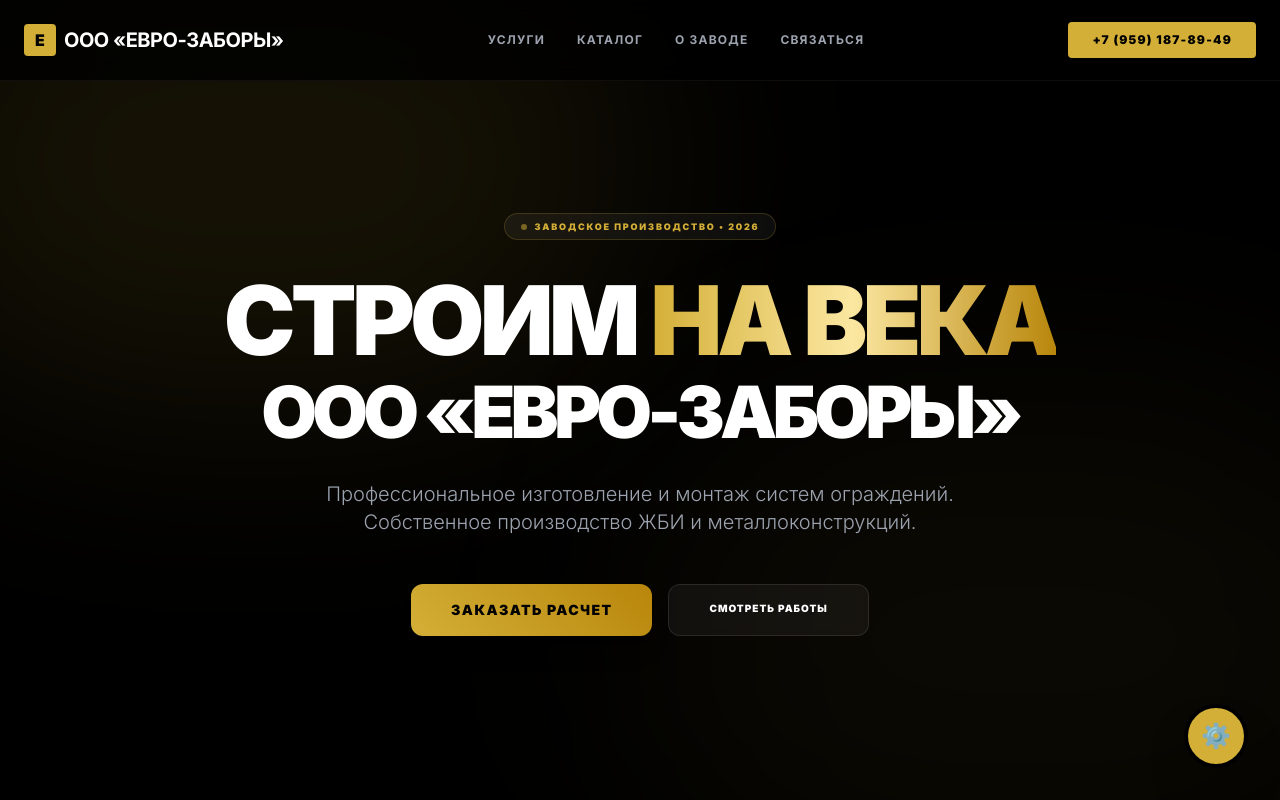
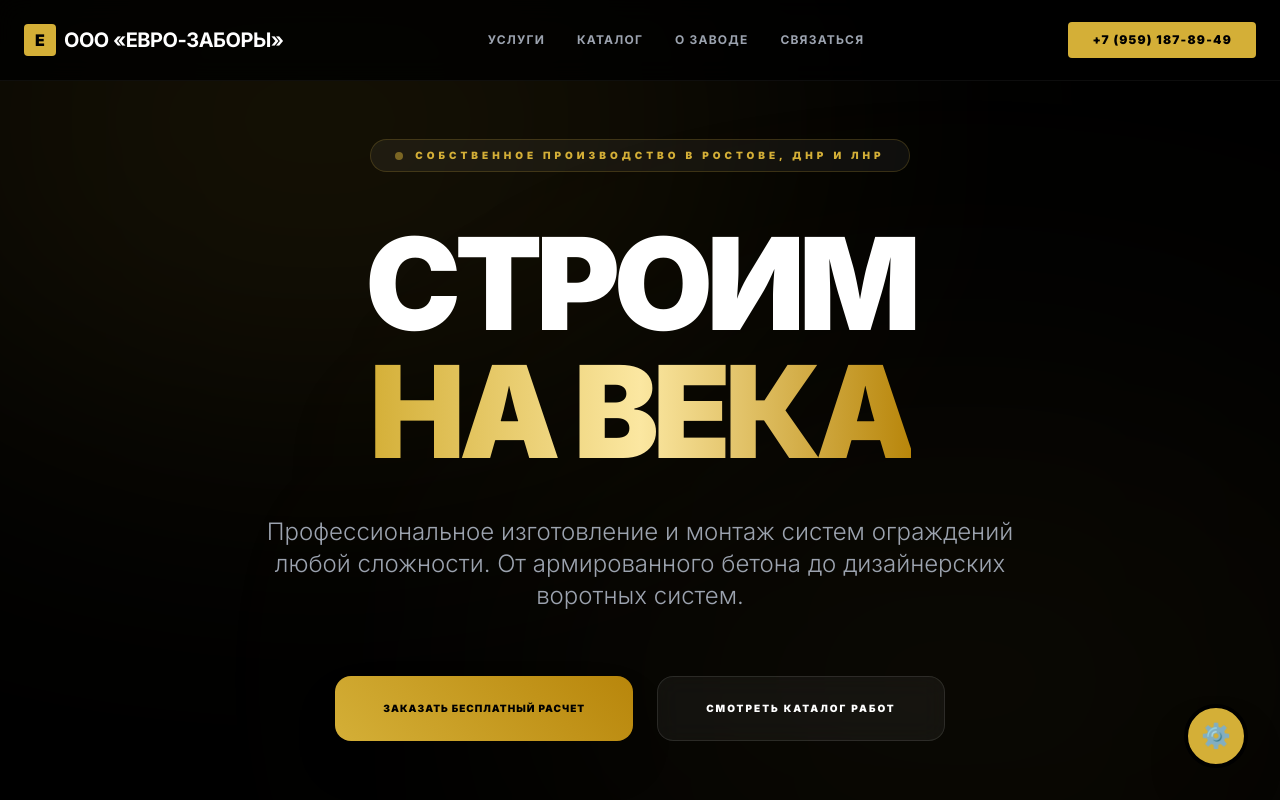
Before and after one commit to ksasha79/KovkaMaster, a React (Vite) app: page / in a window 1280 px wide. Shown: the top 800 px of the page. Built offline with nearby package versions, Linux system fonts and the light colour scheme.

Commit message:
Update Hero.tsx

```diff
--- a/components/Hero.tsx
+++ b/components/Hero.tsx
@@ -3,36 +3,36 @@ import { CONTACTS } from '../config.ts';
 
 const Hero: React.FC = () => {
   return (
-    <section className="relative min-h-screen flex items-center justify-center pt-24 pb-12 px-4 overflow-hidden bg-brand-black">
+    <section className="relative min-h-screen flex items-center justify-center pt-20 overflow-hidden bg-brand-black">
+      {/* Background Orbs */}
       <div className="absolute inset-0 pointer-events-none">
-        <div className="absolute top-[-10%] left-[-10%] w-[60%] h-[60%] bg-brand-gold/10 blur-[120px] rounded-full"></div>
-        <div className="absolute bottom-[-10%] right-[-10%] w-[60%] h-[60%] bg-brand-gold/5 blur-[120px] rounded-full"></div>
+        <div className="absolute top-[-20%] left-[-10%] w-[70%] h-[70%] bg-brand-gold/10 blur-[150px] rounded-full"></div>
+        <div className="absolute bottom-[-20%] right-[-10%] w-[70%] h-[70%] bg-brand-gold/5 blur-[150px] rounded-full"></div>
       </div>
 
-      <div className="relative z-10 text-center w-full max-w-5xl">
-        <div className="inline-flex items-center gap-2 px-4 py-1.5 rounded-full bg-white/5 border border-brand-gold/20 mb-8">
-          <span className="w-1.5 h-1.5 rounded-full bg-brand-gold animate-pulse"></span>
-          <span className="text-[8px] sm:text-[9px] font-black uppercase tracking-[0.2em] text-brand-gold">
-            Заводское производство • 2026
+      <div className="relative z-10 text-center px-6">
+        <div className="inline-flex items-center gap-3 px-6 py-2 rounded-full bg-white/5 border border-brand-gold/20 mb-12 animate-fade-in">
+          <span className="w-2 h-2 rounded-full bg-brand-gold animate-pulse"></span>
+          <span className="text-[10px] font-black uppercase tracking-[0.4em] text-brand-gold">
+            Собственное производство в Ростове, ДНР и ЛНР
           </span>
         </div>
 
-        <h1 className="text-4xl sm:text-6xl md:text-8xl font-black uppercase leading-[1.1] tracking-tighter mb-8">
-          СТРОИМ <span className="text-gold">НА ВЕКА</span> <br/>
-          <span className="text-white text-2xl sm:text-4xl md:text-7xl block mt-2">{CONTACTS.COMPANY_NAME}</span>
+        <h1 className="text-5xl sm:text-7xl md:text-9xl font-black uppercase leading-[0.85] tracking-tighter mb-10">
+          СТРОИМ <br/> <span className="text-gold">НА ВЕКА</span>
         </h1>
 
-        <p className="text-gray-400 text-sm sm:text-lg md:text-xl font-light mb-12 max-w-2xl mx-auto leading-relaxed px-4">
-          Профессиональное изготовление и монтаж систем ограждений.
-          Собственное производство ЖБИ и металлоконструкций.
+        <p className="text-gray-400 text-lg md:text-2xl font-light mb-16 max-w-3xl mx-auto leading-relaxed">
+          Профессиональное изготовление и монтаж систем ограждений любой сложности.
+          От армированного бетона до дизайнерских воротных систем.
         </p>
 
-        <div className="flex flex-col sm:flex-row gap-4 justify-center px-4">
-          <a href="#contact" className="btn-gold px-10 py-4 rounded-xl text-sm shadow-xl active:scale-95 transition-transform">
-            Заказать расчет
+        <div className="flex flex-col sm:flex-row gap-6 justify-center">
+          <a href="#contact" className="btn-gold px-12 py-6 rounded-2xl text-[10px] shadow-2xl">
+            Заказать бесплатный расчет
           </a>
-          <a href="#portfolio" className="px-10 py-4 bg-white/5 border border-white/10 font-black uppercase tracking-widest rounded-xl hover:bg-white/10 transition-all text-[10px] backdrop-blur-sm active:scale-95">
-            Смотреть работы
+          <a href="#portfolio" className="px-12 py-6 bg-white/5 border border-white/10 font-black uppercase tracking-[0.2em] rounded-2xl hover:bg-white/10 transition-all text-[10px] backdrop-blur-md">
+            Смотреть каталог работ
           </a>
         </div>
       </div>
```
